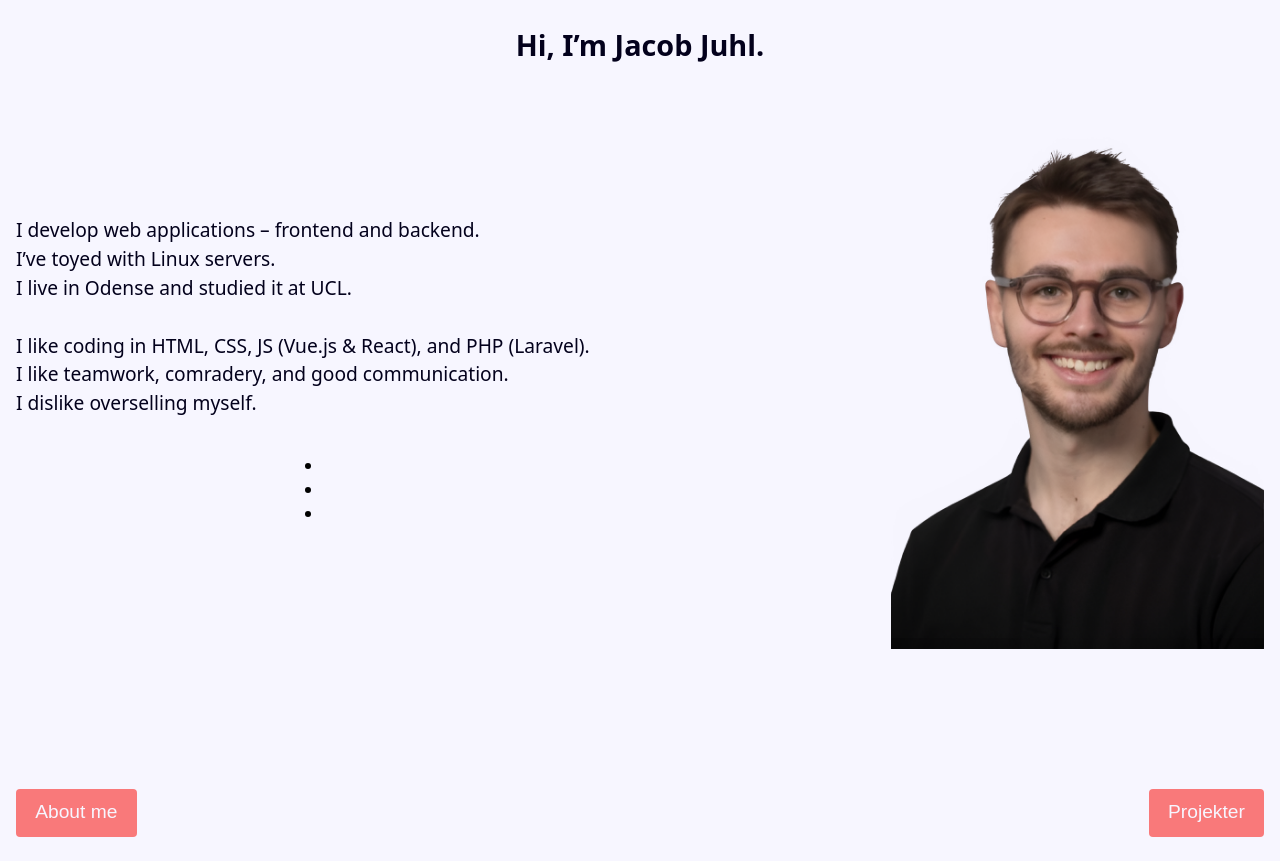
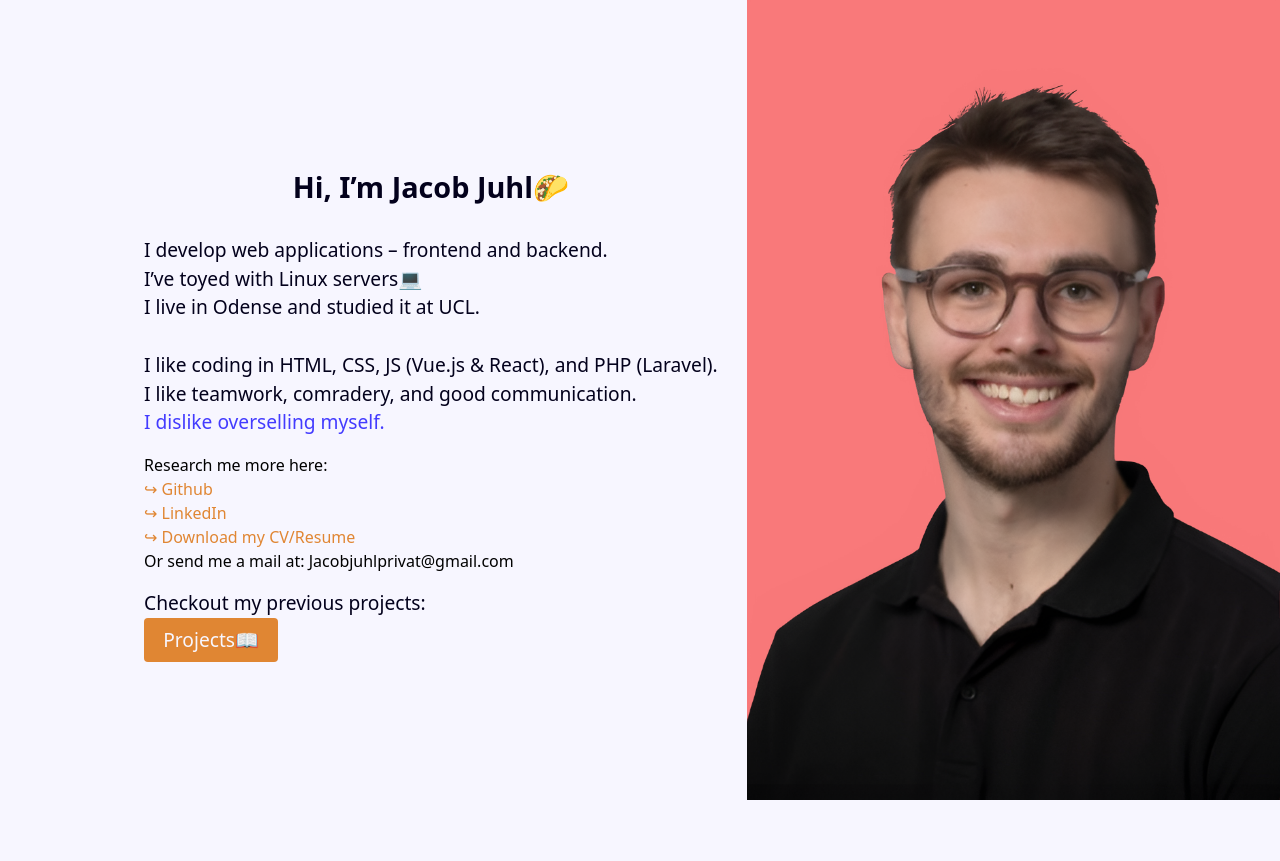
Before and after one commit to jacobjuhl2021/portfolio, a React app: page / in a window 1280 px wide. After the commit the page ends 800 px from the top, so only its background shows below. Built offline with nearby package versions, Linux system fonts and the light colour scheme; the HTML template or start-up script is replaced by a standard one.

Commit message:
Frontpage 1.0

```diff
--- a/src/App.jsx
+++ b/src/App.jsx
@@ -1,11 +1,11 @@
 import AppRoutes from './router/index';
-import Navbar from './components/Navbar'; // valgfrit
+// import Navbar from './components/Navbar'; // valgfrit
 
 function App() {
   return (
     <>
+      {/* <Navbar /> */}
       <AppRoutes />
-      <Navbar />
     </>
   );
 }
--- a/src/components/navbar.module.css
+++ b/src/components/navbar.module.css
@@ -1,8 +1,8 @@
 nav {
     display: flex;
     justify-content: space-between;
-    align-items: center;
-    padding: 1rem;
+    padding-left: 1rem;
+    padding-right: 1rem;
     text-decoration: none;
-    height: 8vh;
+    height: 15vh;
 }
--- a/src/index.css
+++ b/src/index.css
@@ -39,6 +39,7 @@ p {
   font-size: 1.2em;
   line-height: 1.5;
   color: var(--text);
+  margin: 0;
 }
 button a {
   color: var(--background);
@@ -47,10 +48,32 @@ button a {
 
 button {
   font-size: 1.2em;
-  line-height: 1.5;
-  background-color: var(--secondary);
+  background-color: var(--accent);
   border: none;
   border-radius: 4px;
   padding: 0.5em 1em;
   cursor: pointer;
+  height: 40px;
 }
+.button {
+  display: inline-flex;
+  align-items: center;
+  justify-content: center;
+
+  font-size: 1.2em;
+  background-color: var(--accent);
+  color: var(--background);
+  border: none;
+  border-radius: 4px;
+  padding: 0.1em 1em;
+  cursor: pointer;
+  height: 40px;
+
+  text-decoration: none;
+  width: auto; /* eller fit-content, hvis understøttet */
+  max-width: max-content;
+}
+.button:hover {
+  background-color: var(--primary);
+  color: var(--background);
+}
--- a/src/views/about.jsx
+++ b/src/views/about.jsx
@@ -1,18 +1,22 @@
 import styles from './about.module.css';
+import { Link } from 'react-router-dom';
 import cvImage from '../assets/mebg.png';
+import cvFile from '../assets/cv.pdf';
+
 
 export default function About() {
+
     return (
 
       <section>
-        <div className={styles.container}>
-          <h3 className={styles.header} >Hi, I’m Jacob Juhl.</h3>
+
           <div className={styles.flexContainer}>
             <div className={styles.subFlexContainer}>
+              <h3 className={styles.header} >Hi, I’m Jacob Juhl🌮 </h3>
               <p className={styles.paragraph}>
                 I develop web applications – frontend and backend.
                 <br />
-                I’ve toyed with Linux servers.
+                I’ve toyed with Linux servers💻
                 <br />
                 I live in Odense and studied it at UCL.
                 <br /><br />
@@ -20,17 +24,53 @@ export default function About() {
                 <br />
                 I like teamwork, comradery, and good communication.
                 <br />
-                I dislike overselling myself.
+                <span className={styles.inline}>I dislike overselling myself.</span>
               </p>
-              <ul>
-                <li></li>
-                <li></li>
-                <li></li>
+              <ul className={styles.list}>
+                <li>
+                  Research me more here:
+                </li>
+                <li className={styles.liLink}>
+                  <span
+                    onClick={() => window.open('https://github.com/jacobjuhl2021', '_blank')}>
+                    &#8618; Github
+                  </span>
+                </li>
+                <li className={styles.liLink}>
+                  <span
+                    onClick={() => window.open('https://www.linkedin.com/in/jacob-h%C3%B8jer-juhl-181b6521b/', '_blank')}>
+                    &#8618; LinkedIn
+                  </span>
+                </li>
+                <li className={styles.liLink}>
+                  <span
+                    onClick={() => {
+                      const link = document.createElement('a');
+                      link.href = cvFile;
+                      link.download = 'Jacob_Juhl_CV.pdf';
+                      document.body.appendChild(link);
+                      link.click();
+                      document.body.removeChild(link);
+                    }}
+                    style={{ cursor: 'pointer' }}
+                  >
+                    &#8618; Download my CV/Resume
+                  </span>
+                </li>
+                <li>
+                  Or send me a mail at: Jacobjuhlprivat@gmail.com
+                </li>
               </ul>
+
+              <div>
+                <p> Checkout my previous projects:</p>
+                <Link to="/projects" className="button">Projects📖</Link>
+              </div>
+
             </div>
             <img src={cvImage} alt="Jacob Juhl CV" className={styles.cvImage} />
           </div>
-        </div>
+
 
 
       </section>
--- a/src/views/about.module.css
+++ b/src/views/about.module.css
@@ -1,30 +1,51 @@
 section {
-    padding-left: 1rem;
-    padding-right: 1rem;
-}
-.container {
-    height: 92vh;
+    height: 100vh;
+    overflow: hidden;
 }
 .header {
     display: flex;
     align-items: center;
     justify-content: center;
+    height: 5vh;
 }
 .flexContainer {
+    padding-left: 1rem;
     display: flex;
     flex-direction: row;
     align-items: center;
     justify-content: space-between;
+    height: 100vh;
 }
 .subFlexContainer {
     display: flex;
     flex-direction: column;
-    align-items: center;
-    height:inherit;
-    justify-content: space-between;
+    justify-content: space-evenly;
+    margin-left: 10vw;
+  }
+
+.cvImage {
+    height: 100vh;
+    max-width: auto;
+    background-color: var(--secondary);
 }
-.cvImage {
-    max-height: 70vh;
-    height: auto;
-    max-width: 500px;
+.cvImage:hover {
+    background-color: var(--primary);
+    filter: brightness(1.2);
+    transition: filter 0.5s ease;
 }
+
+.list {
+    list-style: none;
+    padding: 0;
+}
+span {
+    cursor: pointer;
+    color: var(--accent)
+}
+.inline {
+    color: var(--primary);
+    cursor: auto;
+}
+.liLink span:hover {
+    color: var(--primary);
+}
```
Also changed, not shown: src/assets/me.jpg (deleted), 1 other file (tests, documents, lock files or other folders).
